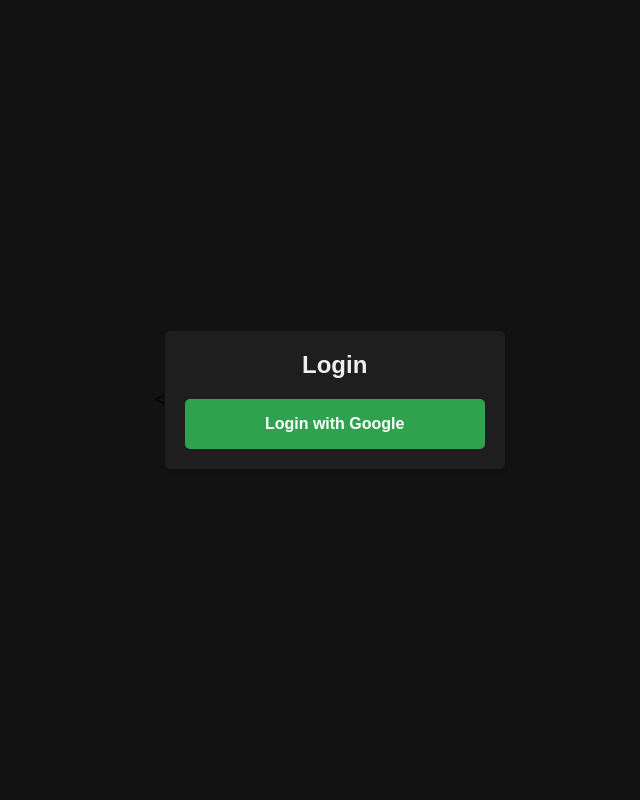
After one commit to aohana-AO/ImageProject, a Django app: template templates/socialaccount/login.html in a window 1280 px wide. The commit adds this page. Shown: the whole page, without its empty margins (310-950 px from the left). Run offline with Django 3.2, Linux system fonts and the light colour scheme; the template is opened without the code that fills it: most values are stand-ins (such as "Sample title", 1, 10 or a date in 2020).

Commit message:
認証画面UI変更のために追加したファイルがバージョン管理外になってた問題を修正

```diff
--- a/static/CSS/style.css
+++ b/static/CSS/style.css
@@ -117,7 +117,7 @@
   transition: 0.3s;
 }
 .sidebar.sidebar-left a:hover {
-  background-color: #757049;
+  background-color: #45A049;
   color: white;
 }
 .sidebar.sidebar-left a.active {
--- /dev/null
+++ b/templates/account/base.html
@@ -0,0 +1,90 @@
+{% load i18n %}
+<!DOCTYPE html>
+<html>
+  <head>
+    <meta http-equiv="X-UA-Compatible" content="IE=edge">
+    <meta name="viewport" content="width=device-width, initial-scale=1.0">
+    <title>{% block head_title %}{% endblock head_title %}</title>
+    {% block extra_style %}
+<style>
+  body {
+    font-family: 'Arial', sans-serif;
+    background-color: #121212;
+    margin: 0;
+    padding: 0;
+    display: flex;
+    justify-content: center;
+    align-items: center;
+    height: 100vh;
+}
+.login-container {
+    background-color: #1e1e1e;
+    padding: 20px;
+    border-radius: 5px;
+    box-shadow: 0 2px 4px rgba(0, 0, 0, 0.2);
+    text-align: center;
+    width: 300px;
+}
+h2 {
+    margin: 0;
+    color: #EEEEEE;
+}
+.google-btn {
+    margin-top: 20px;
+    background-color: #30a14e;
+    border: 1px solid #EEEEEE;
+    color: white;
+    width: 100%;
+    border: none;
+    height: 50px;
+    border-radius: 5px;
+    font-size: 16px;
+    cursor: pointer;
+    display: flex;
+    justify-content: center;
+    align-items: center;
+}
+.btn-text {
+    font-weight: bold;
+}
+.google-btn:hover {
+    background-color: #216e39;
+}
+</style>
+{% endblock extra_style %}
+
+  </head>
+  <body>
+    {% block body %}
+
+<!--    {% if messages %}-->
+<!--    <div>-->
+<!--      <strong>{% trans "Messages:" %}</strong>-->
+<!--      <ul>-->
+<!--        {% for message in messages %}-->
+<!--        <li>{{message}}</li>-->
+<!--        {% endfor %}-->
+<!--      </ul>-->
+<!--    </div>-->
+<!--    {% endif %}-->
+
+<!--    <div>-->
+<!--      <strong>{% trans "Menu:" %}</strong>-->
+<!--      <ul>-->
+<!--        {% if user.is_authenticated %}-->
+<!--        <li><a href="{% url 'account_email' %}">{% trans "Change Email" %}</a></li>-->
+<!--        <li><a href="{% url 'account_logout' %}">{% trans "Sign Out" %}</a></li>-->
+<!--        {% else %}-->
+<!--        <li><a href="{% url 'account_login' %}">{% trans "Sign In" %}</a></li>-->
+<!--        <li><a href="{% url 'account_signup' %}">{% trans "Sign Up" %}</a></li>-->
+<!--        {% endif %}-->
+<!--      </ul>-->
+<!--    </div>-->
+<
+    {% block content %}
+    {% endblock content %}
+    {% endblock body %}
+    {% block extra_body %}
+    {% endblock extra_body %}
+  </body>
+</html>
--- a/templates/base.html
+++ b/templates/base.html
@@ -1,7 +1,6 @@
 {% load static %}
 {% load socialaccount %}
 <html lang="ja">
-
 <head>
     {% load static %}
     <link rel="stylesheet" href="{% static 'css/style.css' %}">
@@ -13,6 +12,7 @@
     <script src="https://cdn.jsdelivr.net/npm/bootstrap@5.3.0/dist/js/bootstrap.min.js"
             integrity="sha384-fbbOQedDUMZZ5KreZpsbe1LCZPVmfTnH7ois6mU1QK+m14rQ1l2bGBq41eYeM/fS"
             crossorigin="anonymous"></script>
+
 </head>
 
 <body style="background-color: #000000">
--- /dev/null
+++ b/templates/socialaccount/base.html
@@ -0,0 +1 @@
+{% extends "account/base.html" %}
--- /dev/null
+++ b/templates/socialaccount/login.html
@@ -0,0 +1,23 @@
+{% extends "socialaccount/base.html" %}
+{% load i18n %}
+
+{% block head_title %}{% trans "Sign In" %}{% endblock head_title %}
+
+{% block content %}
+{% if process == "connect" %}
+<!--<h1>{% blocktrans with provider.name as provider %}Connect {{ provider }}{% endblocktrans %}</h1>-->
+<!--<p>{% blocktrans with provider.name as provider %}You are about to connect a new third party account from {{ provider }}.{% endblocktrans %}</p>-->
+{% else %}
+<!--<h1>{% blocktrans with provider.name as provider %}Sign In Via {{ provider }}{% endblocktrans %}</h1>-->
+<!--<p>{% blocktrans with provider.name as provider %}You are about to sign in using a third party account from {{ provider }}.{% endblocktrans %}</p>-->
+{% endif %}
+
+<div class="login-container">
+        <h2>Login</h2>
+    <form method="post">
+  {% csrf_token %}
+      <button type="submit" class="google-btn"><p class="btn-text"><b>Login with Google</b></p></button>
+</form>
+    </div>
+
+{% endblock content %}
```
Also changed, not shown: templates/account/logout.html (added, +21 -0 lines), db.sqlite3.
